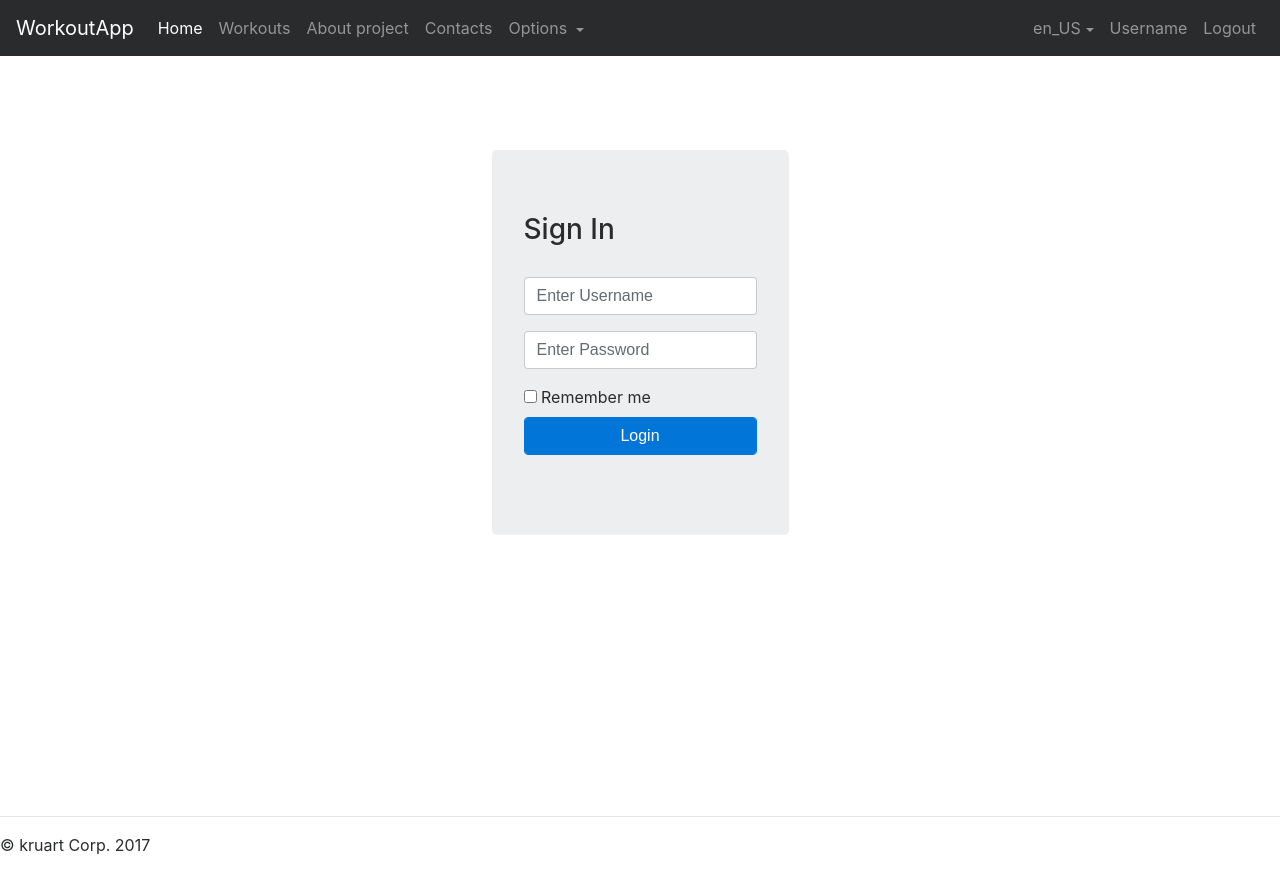
After one commit to kruart/workout-pet-webapp, a Java web app: page /login in a window 1280 px wide. The commit adds this page. Run offline with Spring Boot 4, a stand-in JSP engine, Linux system fonts and the light colour scheme; the project's own start-up code is not run, and a stand-in starts its controllers and pages; some libraries are stand-ins or nearby versions.

Commit message:
custom login page and logout item menu

```diff
--- a/src/main/java/ua/kruart/workout/controller/RootController.java
+++ b/src/main/java/ua/kruart/workout/controller/RootController.java
@@ -1,8 +1,7 @@
 package ua.kruart.workout.controller;
 
 import org.springframework.stereotype.Controller;
-import org.springframework.web.bind.annotation.RequestMapping;
-import org.springframework.web.bind.annotation.RequestMethod;
+import org.springframework.web.bind.annotation.GetMapping;
 
 /**
  * Handles all requests begging with root path '/'
@@ -12,8 +11,14 @@ import org.springframework.web.bind.annotation.RequestMethod;
 @Controller
 public class RootController {
 
-    @RequestMapping(value = "/", method = RequestMethod.GET)
+    @GetMapping(value = "/")
     public String root() {
         return "index";
     }
+
+
+    @GetMapping(value = "/login")
+    public String login() {
+        return "login";
+    }
 }
--- a/src/main/resources/locales/messages.properties
+++ b/src/main/resources/locales/messages.properties
@@ -27,3 +27,7 @@ message.musclesMain=Main
 message.musclesOptional=Optional
 message.starts=Starts
 message.ends=Ends
+message.signIn=Sign In
+message.enterUsername=Enter Username
+message.enterPassword=Enter Password
+message.rememberMe=Remember me
--- a/src/main/resources/locales/messages_ru.properties
+++ b/src/main/resources/locales/messages_ru.properties
@@ -27,3 +27,7 @@ message.musclesMain=Целевая
 message.musclesOptional=Дополнительные
 message.starts=Начало
 message.ends=Конец
+message.signIn=Войти
+message.enterUsername=Введите имя
+message.enterPassword=Введите пароль
+message.rememberMe=Запомнить
--- a/src/main/resources/locales/messages_uk.properties
+++ b/src/main/resources/locales/messages_uk.properties
@@ -27,3 +27,7 @@ message.musclesMain=Цільовий
 message.musclesOptional=Додаткові
 message.starts=Початок
 message.ends=Кінець
+message.signIn=Увійти
+message.enterUsername=Введіть ім'я
+message.enterPassword=Введіть пароль
+message.rememberMe=Запам'ятати
--- a/src/main/webapp/WEB-INF/jsp/fragments/header.jsp
+++ b/src/main/webapp/WEB-INF/jsp/fragments/header.jsp
@@ -36,6 +36,9 @@
             <li class="nav-item">
                 <a class="nav-link" href="#">Username</a>
             </li>
+            <li class="nav-item">
+                <a class="nav-link" href="<c:url value="/logout"/>">Logout</a>
+            </li>
         </ul>
     </div>
 </nav>
--- /dev/null
+++ b/src/main/webapp/WEB-INF/jsp/login.jsp
@@ -0,0 +1,35 @@
+<%@ page contentType="text/html;charset=UTF-8" language="java" %>
+<%@ taglib prefix="spring" uri="http://www.springframework.org/tags" %>
+<%@ taglib prefix="c" uri="http://java.sun.com/jsp/jstl/core" %>
+<html>
+<jsp:include page="fragments/headTag.jsp"/>
+<body>
+	<jsp:include page="fragments/header.jsp"/>
+	<div class="container h-100">
+		<div class="row justify-content-md-center">
+			<div class="jumbotron" style="margin-top: 150px">
+				<h3><spring:message code="message.signIn"/></h3>
+				<br>
+				<form method="post" action="<c:url value="/performLogin"/>">
+					<div class="form-group">
+						<input type="text" class="form-control" placeholder="<spring:message code="message.enterUsername"/>" name="wUsername" value="${username}">
+					</div>
+
+					<div class="form-group">
+						<input type="password" class="form-control" placeholder="<spring:message code="message.enterPassword"/>" name="wPassword">
+					</div>
+
+					<div class="checkbox">
+						<label>
+							<input type="checkbox"> <spring:message code="message.rememberMe"/>
+						</label>
+					</div>
+
+					<button type="submit" class="btn btn-primary form-control">Login</button>
+				</form>
+			</div>
+		</div>
+	</div>
+	<jsp:include page="fragments/footer.jsp"/>
+</body>
+</html>
```
Also changed, not shown: backlog.txt (+9 -3 lines), src/main/resources/spring/spring-security.xml (+7 -2 lines).
